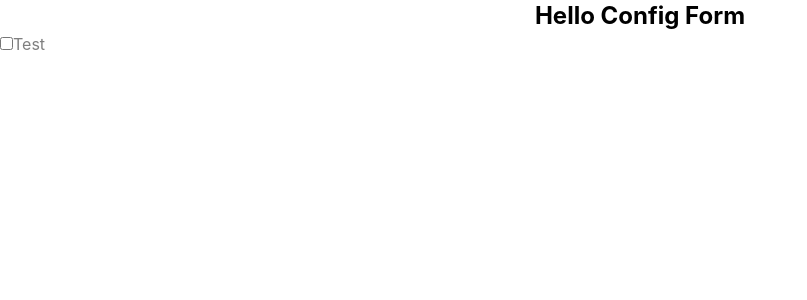
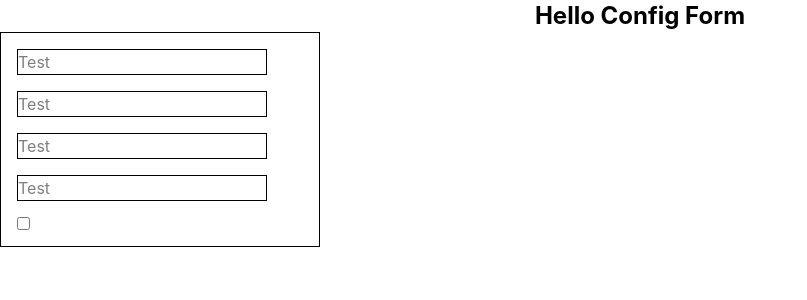
Before and after one commit to prinshusde/Config-Driven-Form, a React (Vite) app: page / in a window 1280 px wide. Shown: the top 300 px of the page, without its empty margins (0-807 px from the left). Built offline with nearby package versions, Linux system fonts and the light colour scheme.

Commit message:
created input fields json and passed into wrapper and rendered it

```diff
--- a/src/App.jsx
+++ b/src/App.jsx
@@ -1,10 +1,73 @@
 import FormWrapper from "./components/FormWrapper";
+import { useState } from "react";
+
+const Inputs = [
+  {
+    type: "text",
+    label: "First Name",
+    placeholder: "Enter your first name",
+    value: "",
+    name: "firstName",
+    id: "firstName",
+    error: "",
+    disabled: false,
+    readonly: false,
+  },
+  {
+    type: "text",
+    label: "Last Name",
+    placeholder: "Enter your last name",
+    value: "",
+    name: "lastName",
+    id: "lastName",
+    error: "",
+    disabled: false,
+    readonly: false,
+  },
+  {
+    type: "email",
+    label: "Email",
+    placeholder: "Enter your email",
+    value: "",
+    name: "email",
+    id: "email",
+    error: "",
+    disabled: false,
+    readonly: false,
+  },
+  {
+    type: "number",
+    label: "Phone Number",
+    placeholder: "Enter your phone number",
+    value: "",
+    name: "phoneNumber",
+    id: "phoneNumber",
+    error: "",
+    disabled: false,
+    readonly: false,
+  },
+  {
+    type: "checkbox",
+    label: "I agree to the terms and conditions",
+    value: "",
+    name: "termsAndConditions",
+    id: "termsAndConditions",
+    error: "",
+    disabled: false,
+    readonly: false,
+  },
+];
 
 function App() {
+  // input will be handled by app
+  const [inputs, setInputs] = useState(structuredClone(Inputs));
+
   return (
     <>
-      <div className="text-center text-2xl font-bold">Hello Config Form</div>
-      <FormWrapper />
+      <div className="">
+        <div className="text-center text-2xl font-bold">Hello Config Form</div>
+        <FormWrapper inputs={inputs} />
+      </div>
     </>
   );
 }
--- a/src/components/FormWrapper.jsx
+++ b/src/components/FormWrapper.jsx
@@ -1,11 +1,16 @@
 import Checkbox from "./Checkbox";
 import TextField from "./TextField";
 
-const FormWrapper = () => {
+const FormWrapper = ({ inputs }) => {
   return (
-    <div>
-      <Checkbox />
-      <TextField />
+    <div className="flex flex-col gap-4 items-start border w-1/4 p-4">
+      {inputs.map((input) => {
+        if (input.type === "checkbox") {
+          return <Checkbox key={input.id} {...input} />;
+        }
+
+        return <TextField key={input.id} {...input} />;
+      })}
     </div>
   );
 };
--- a/src/components/TextField.jsx
+++ b/src/components/TextField.jsx
@@ -1,5 +1,13 @@
 const TextField = () => {
-  return <input type="text" name="test" id="test" placeholder="Test" />;
+  return (
+    <input
+      className="border"
+      type="text"
+      name="test"
+      id="test"
+      placeholder="Test"
+    />
+  );
 };
 
 export default TextField;
```
